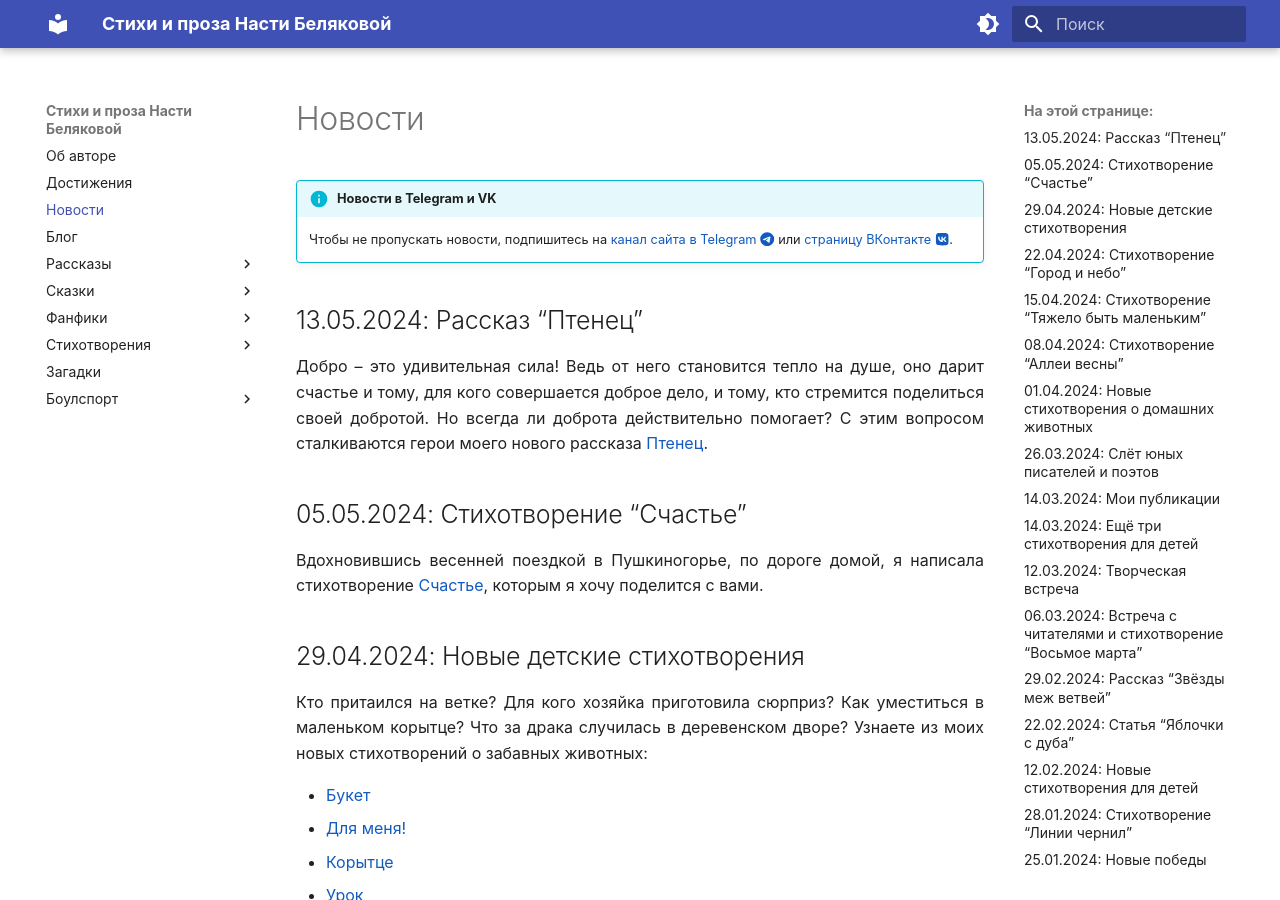
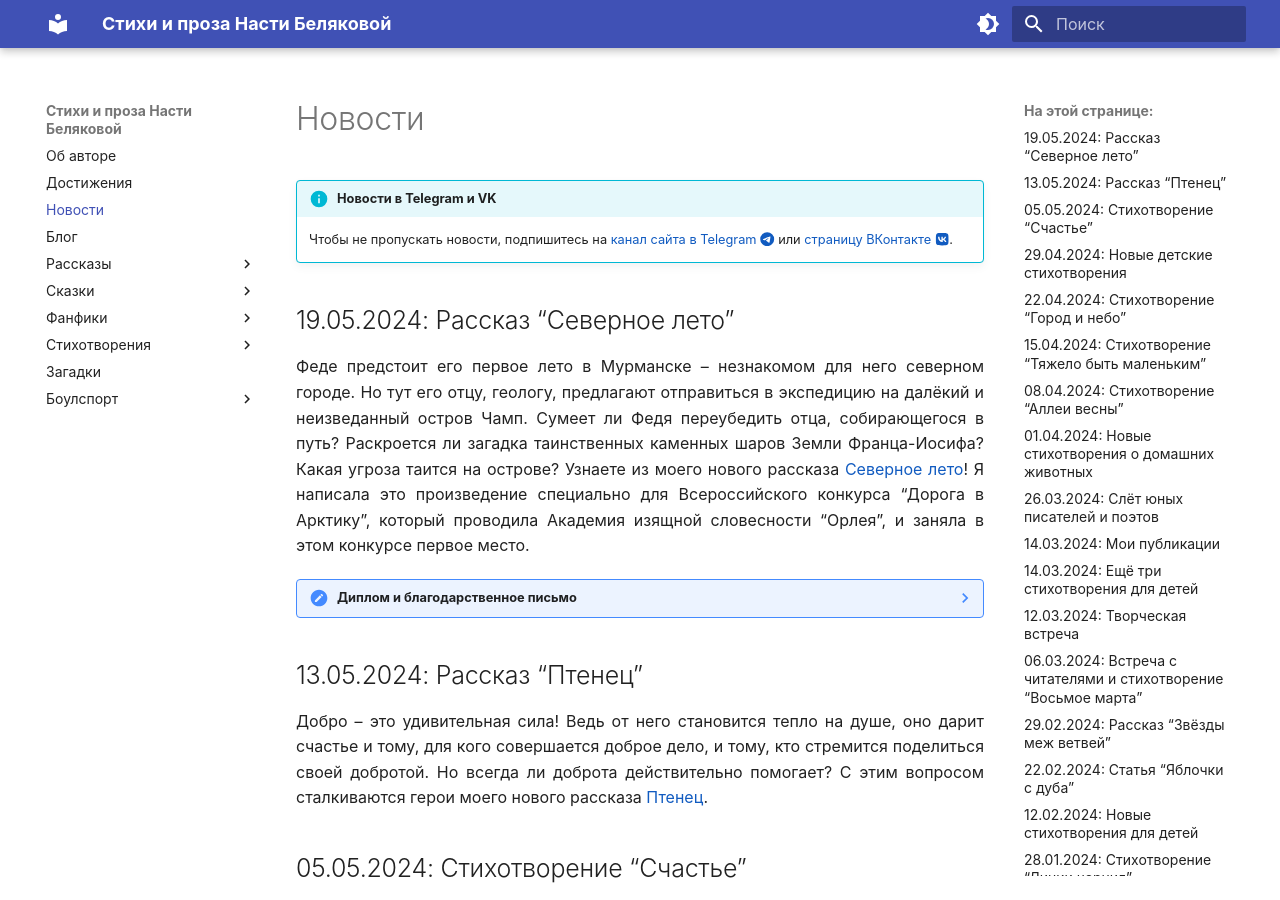
Before and after one commit to lib-beliakova/lib-beliakova.github.io, an MkDocs documentation site: the page built from docs/news.md, in a window 1280 px wide and 900 px high. Built offline with MkDocs 1.6.1 and Material for MkDocs 9.7.7, drawn with Linux system fonts in a browser that asks for light colours.

Commit message:
Update news and stories index

```diff
--- a/docs/news.md
+++ b/docs/news.md
@@ -2,6 +2,14 @@
 
 !!! info "Новости в Telegram и VK"
     Чтобы не пропускать новости, подпишитесь на [канал сайта в Telegram :fontawesome-brands-telegram:](https://t.me/lib_beliakova) или [страницу ВКонтакте :fontawesome-brands-vk:](https://vk.com/lib_beliakova).
+
+## 19.05.2024: Рассказ "Северное лето"
+
+Феде предстоит его первое лето в Мурманске -- незнакомом для него северном городе. Но тут его отцу, геологу, предлагают отправиться в экспедицию на далёкий и неизведанный остров Чамп. Сумеет ли Федя переубедить отца, собирающегося в путь? Раскроется ли загадка таинственных каменных шаров Земли Франца-Иосифа? Какая угроза таится на острове? Узнаете из моего нового рассказа [Северное лето](stories/nothern-summer.md)! Я написала это произведение специально для Всероссийского конкурса "Дорога в Арктику", который проводила Академия изящной словесности "Орлея", и заняла в этом конкурсе первое место.
+
+??? note "Диплом и благодарственное письмо"
+    ![Диплом](images/achievements/diplom-arctica.jpg)
+    ![Благодарственное письмо](images/achievements/letter-arctica.jpg)
 
 ## 13.05.2024: Рассказ "Птенец"
 
```
Also changed, not shown: docs/stories/index.md (+10 -0 lines), docs/images/small/icebreaker.jpg (added).
